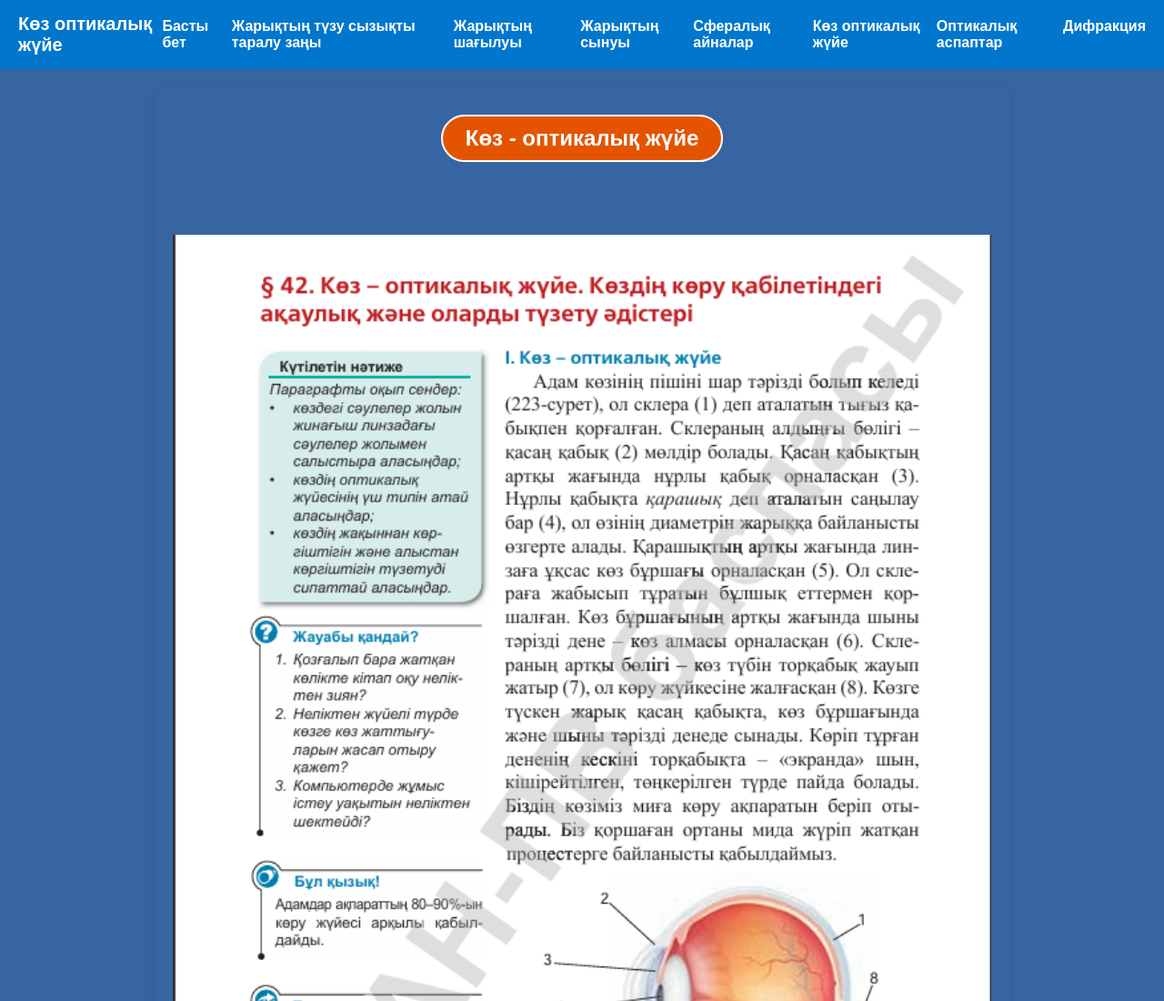
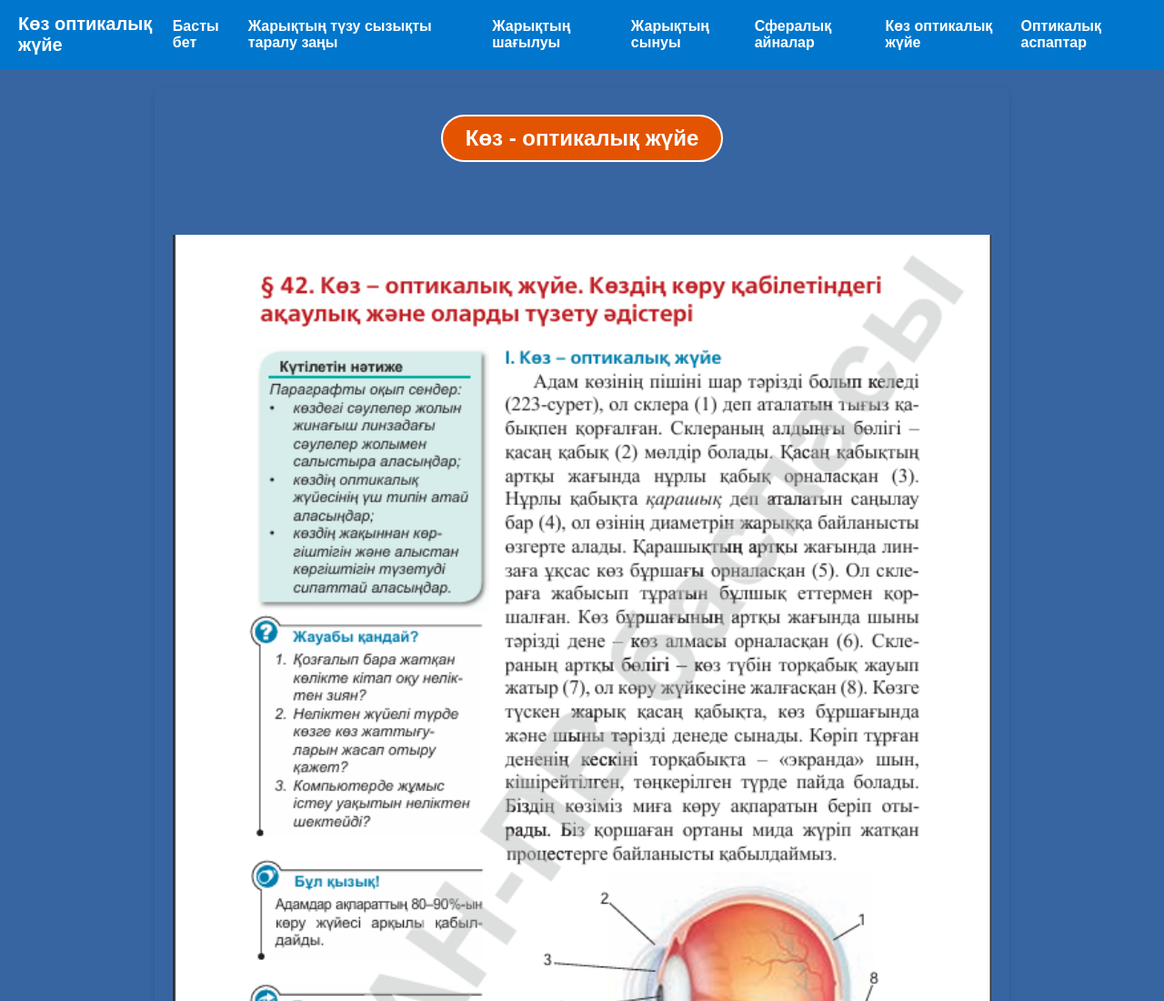
Before and after one commit to imaha04/light, a plain HTML site: page theory-5.html in a window 1280 px wide. Shown: the top 1100 px of the page at 91% size. Drawn offline with Linux system fonts and the light colour scheme.

Commit message:
Update theory-5.html

```diff
--- a/theory-5.html
+++ b/theory-5.html
@@ -93,7 +93,6 @@
       <a href="theory-3.html">Сфералық айналар</a>
       <a href="theory-4.html">Көз оптикалық жүйе</a>
       <a href="theory-5.html">Оптикалық аспаптар</a>
-      <a href="theory-6.html">Дифракция</a>
     </nav>
     <div class="burger" onclick="toggleMenu()">
       <div></div><div></div><div></div>
```
